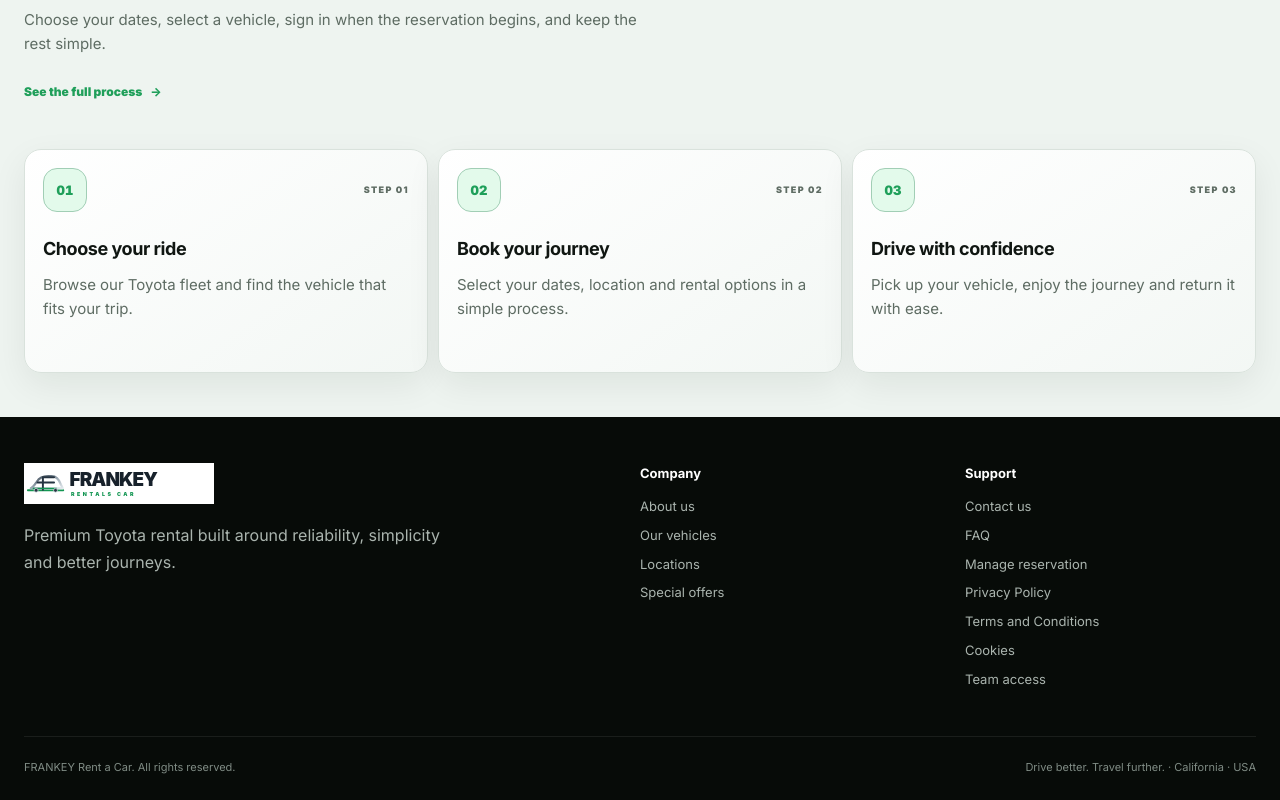
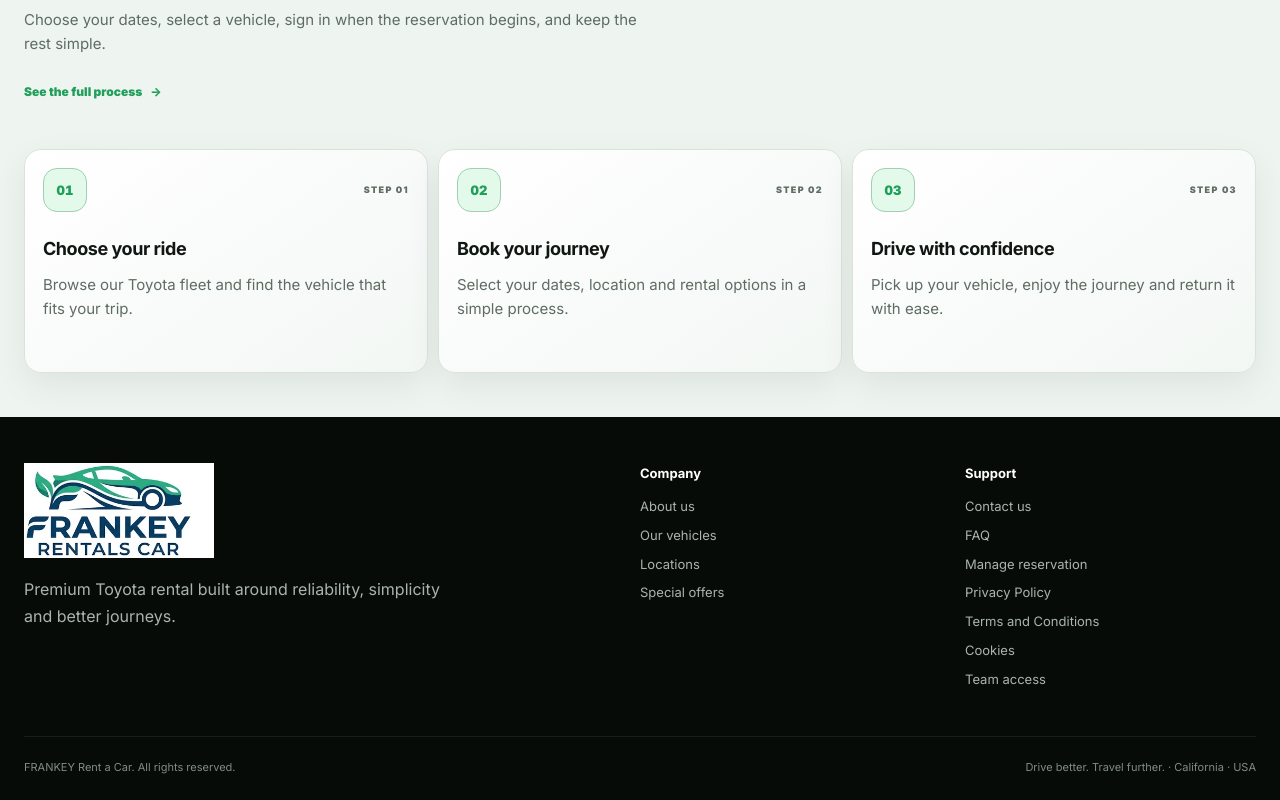
Before and after one commit to franyelmartinez618-cloud/EcoFusion-RentalCars2.0, a React (Vite) app in the folder frontend/: page / in a window 1280 px wide. Shown: the part 1723-2523 px from the top of the page. Built offline with nearby package versions, Linux system fonts and the light colour scheme; no server answers.

Commit message:
Use the official FRANKEY vehicle rental logo

```diff
--- a/frontend/src/components/Footer/Footer.jsx
+++ b/frontend/src/components/Footer/Footer.jsx
@@ -11,12 +11,12 @@ function Footer() {
                 <div className="footer__brand">
                     <Link to="/" className="footer__logo-link" aria-label="FRANKEY Rent a Car home">
                         <img
-                            src="/frankey-rentals-logo.svg"
+                            src="/frankey-official-logo.webp"
                             alt="FRANKEY Rent a Car"
                             className="footer__logo-image"
-                            width={390}
-                            height={84}
-                            style={{ width: "min(100%, 190px)", height: "auto", maxHeight: "none", aspectRatio: "390 / 84", objectFit: "contain" }}
+                            width={320}
+                            height={160}
+                            style={{ width: "min(100%, 190px)", height: "auto", maxHeight: "none", aspectRatio: "2 / 1", objectFit: "contain" }}
                         />
                     </Link>
                     <p>{t.footer.description}</p>
```
